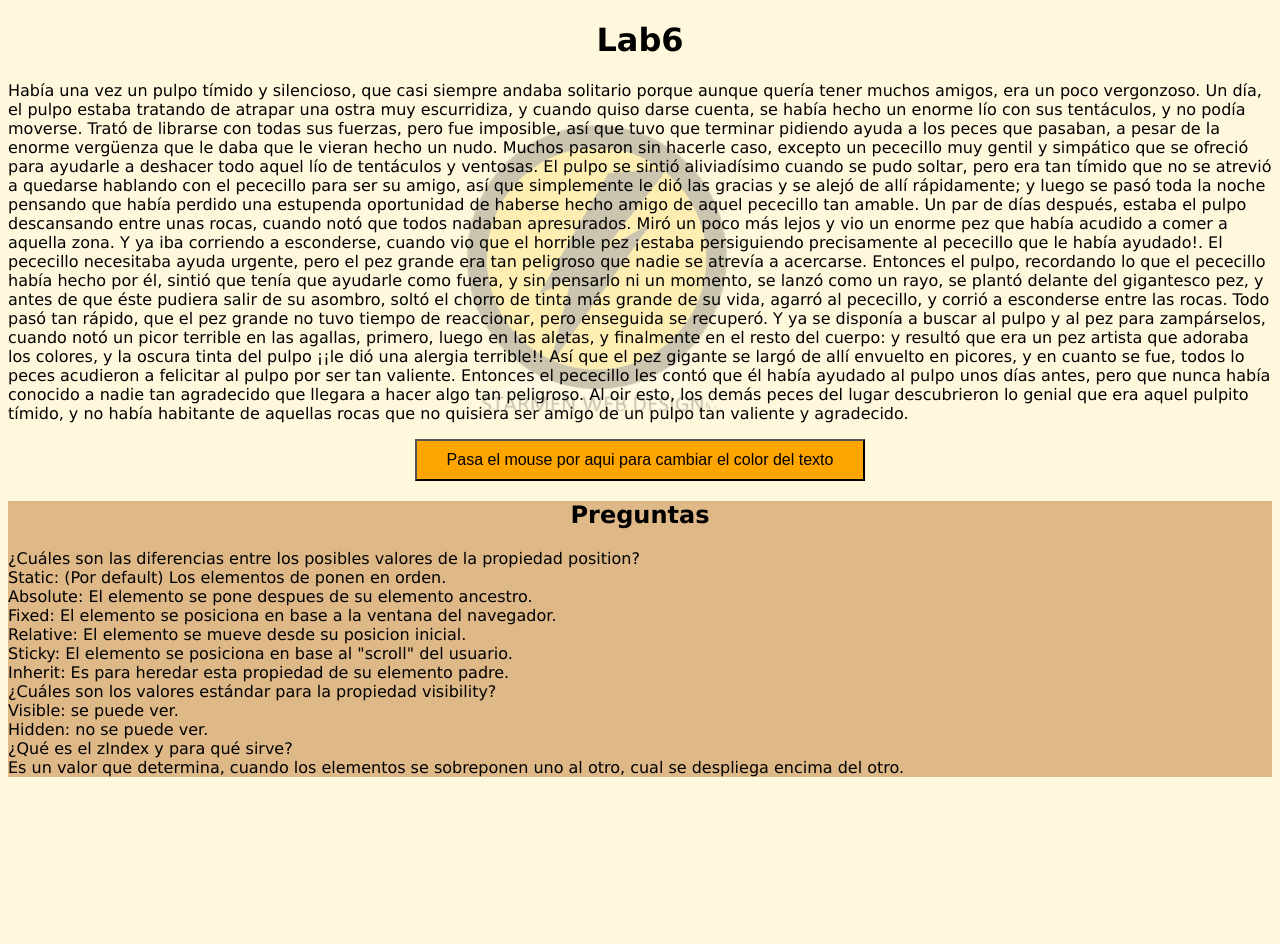
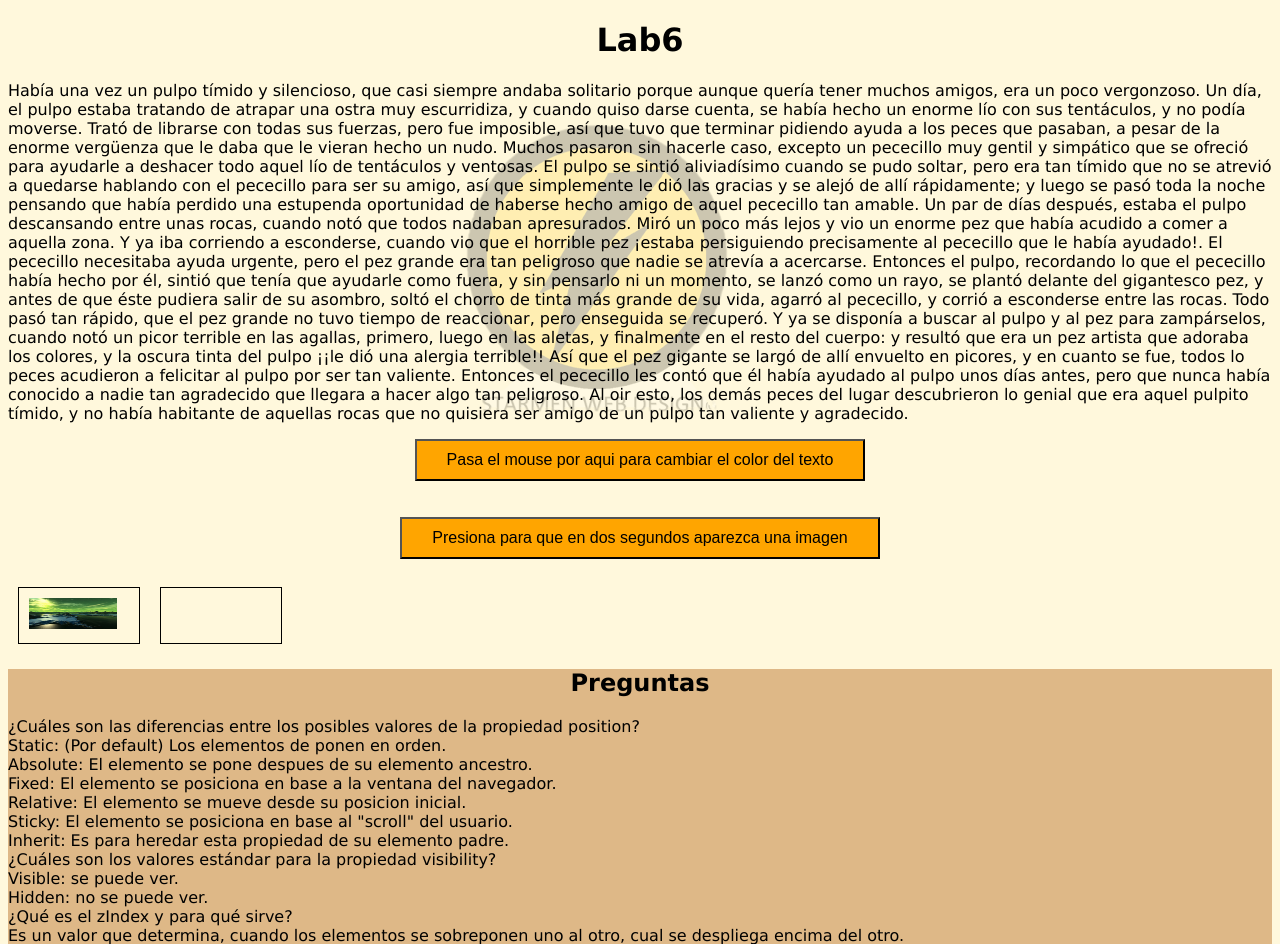
Before and after one commit to a01209519/Daw, a PHP site: page /Lab6.html in a window 1280 px wide. Shown: the top 944 px of the page. Before the commit the page ends 777 px from the top, so only its background shows below. Run offline with PHP 8.4, Linux system fonts and the light colour scheme.

Commit message:
Version final(sin comentarios)

```diff
--- a/Lab6/Lab6.html
+++ b/Lab6/Lab6.html
@@ -10,10 +10,17 @@
     <h1>Lab6</h1>
     <div class="imagen"><img src="Starmen.png"></div>
       <p id="texto">Había una vez un pulpo tímido y silencioso, que casi siempre andaba solitario porque aunque quería tener muchos amigos, era un poco vergonzoso. Un día, el pulpo estaba tratando de atrapar una ostra muy escurridiza, y cuando quiso darse cuenta, se había hecho un enorme lío con sus tentáculos, y no podía moverse. Trató de librarse con todas sus fuerzas, pero fue imposible, así que tuvo que terminar pidiendo ayuda a los peces que pasaban, a pesar de la enorme vergüenza que le daba que le vieran hecho un nudo.
-Muchos pasaron sin hacerle caso, excepto un pececillo muy gentil y simpático que se ofreció para ayudarle a deshacer todo aquel lío de tentáculos y ventosas. El pulpo se sintió aliviadísimo cuando se pudo soltar, pero era tan tímido que no se atrevió a quedarse hablando con el pececillo para ser su amigo, así que simplemente le dió las gracias y se alejó de allí rápidamente; y luego se pasó toda la noche pensando que había perdido una estupenda oportunidad de haberse hecho amigo de aquel pececillo tan amable.
-Un par de días después, estaba el pulpo descansando entre unas rocas, cuando notó que todos nadaban apresurados. Miró un poco más lejos y vio un enorme pez que había acudido a comer a aquella zona. Y ya iba corriendo a esconderse, cuando vio que el horrible pez ¡estaba persiguiendo precisamente al pececillo que le había ayudado!. El pececillo necesitaba ayuda urgente, pero el pez grande era tan peligroso que nadie se atrevía a acercarse. Entonces el pulpo, recordando lo que el pececillo había hecho por él, sintió que tenía que ayudarle como fuera, y sin pensarlo ni un momento, se lanzó como un rayo, se plantó delante del gigantesco pez, y antes de que éste pudiera salir de su asombro, soltó el chorro de tinta más grande de su vida, agarró al pececillo, y corrió a esconderse entre las rocas. Todo pasó tan rápido, que el pez grande no tuvo tiempo de reaccionar, pero enseguida se recuperó. Y ya se disponía a buscar al pulpo y al pez para zampárselos, cuando notó un picor terrible en las agallas, primero, luego en las aletas, y finalmente en el resto del cuerpo: y resultó que era un pez artista que adoraba los colores, y la oscura tinta del pulpo ¡¡le dió una alergia terrible!!
-Así que el pez gigante se largó de allí envuelto en picores, y en cuanto se fue, todos lo peces acudieron a felicitar al pulpo por ser tan valiente. Entonces el pececillo les contó que él había ayudado al pulpo unos días antes, pero que nunca había conocido a nadie tan agradecido que llegara a hacer algo tan peligroso. Al oir esto, los demás peces del lugar descubrieron lo genial que era aquel pulpito tímido, y no había habitante de aquellas rocas que no quisiera ser amigo de un pulpo tan valiente y agradecido.</p>
-    <center><button class="button" id="button">Pasa el mouse por aqui para cambiar el color del texto</button></center>
+  Muchos pasaron sin hacerle caso, excepto un pececillo muy gentil y simpático que se ofreció para ayudarle a deshacer todo aquel lío de tentáculos y ventosas. El pulpo se sintió aliviadísimo cuando se pudo soltar, pero era tan tímido que no se atrevió a quedarse hablando con el pececillo para ser su amigo, así que simplemente le dió las gracias y se alejó de allí rápidamente; y luego se pasó toda la noche pensando que había perdido una estupenda oportunidad de haberse hecho amigo de aquel pececillo tan amable.
+  Un par de días después, estaba el pulpo descansando entre unas rocas, cuando notó que todos nadaban apresurados. Miró un poco más lejos y vio un enorme pez que había acudido a comer a aquella zona. Y ya iba corriendo a esconderse, cuando vio que el horrible pez ¡estaba persiguiendo precisamente al pececillo que le había ayudado!. El pececillo necesitaba ayuda urgente, pero el pez grande era tan peligroso que nadie se atrevía a acercarse. Entonces el pulpo, recordando lo que el pececillo había hecho por él, sintió que tenía que ayudarle como fuera, y sin pensarlo ni un momento, se lanzó como un rayo, se plantó delante del gigantesco pez, y antes de que éste pudiera salir de su asombro, soltó el chorro de tinta más grande de su vida, agarró al pececillo, y corrió a esconderse entre las rocas. Todo pasó tan rápido, que el pez grande no tuvo tiempo de reaccionar, pero enseguida se recuperó. Y ya se disponía a buscar al pulpo y al pez para zampárselos, cuando notó un picor terrible en las agallas, primero, luego en las aletas, y finalmente en el resto del cuerpo: y resultó que era un pez artista que adoraba los colores, y la oscura tinta del pulpo ¡¡le dió una alergia terrible!!
+  Así que el pez gigante se largó de allí envuelto en picores, y en cuanto se fue, todos lo peces acudieron a felicitar al pulpo por ser tan valiente. Entonces el pececillo les contó que él había ayudado al pulpo unos días antes, pero que nunca había conocido a nadie tan agradecido que llegara a hacer algo tan peligroso. Al oir esto, los demás peces del lugar descubrieron lo genial que era aquel pulpito tímido, y no había habitante de aquellas rocas que no quisiera ser amigo de un pulpo tan valiente y agradecido.</p>
+    <center><button class="button" id="button">Pasa el mouse por aqui para cambiar el color del texto</button></center><br><br>
+    <center><button class="button" id="ima">Presiona para que en dos segundos aparezca una imagen</button></center><br>
+    <center><div id="imagen"></div></center>
+    <div id="div1" ondrop="drop(event)" ondragover="allowDrop(event)">
+ 	 <img src="paisaje.png" draggable="true" ondragstart="drag(event)" id="drag1" width="88" height="31">
+	</div>
+
+<div id="div2" ondrop="drop(event)" ondragover="allowDrop(event)"></div><br><br><br><br>
     <footer>
       <h2>Preguntas</h2>
         <p>
--- a/Lab6/script.js
+++ b/Lab6/script.js
@@ -1,9 +1,31 @@
 function cambiar_texto(){
 	document.getElementById("texto").style.color = "red";
 }
+
 function original(){
 	document.getElementById("texto").style.color = "black";
 }
 
+function pintar(){
+	document.getElementById("imagen").innerHTML = "<img class=\"paisa\" src=\"paisaje.png\">";
+}
+function aparecer(){
+	let Myvar = setTimeout(pintar,2000);
+}
+function allowDrop(ev) {
+  ev.preventDefault();
+}
+
+function drag(ev) {
+  ev.dataTransfer.setData("text", ev.target.id);
+}
+
+function drop(ev) {
+  ev.preventDefault();
+  var data = ev.dataTransfer.getData("text");
+  ev.target.appendChild(document.getElementById(data));
+}
+
 document.getElementById("button").onmouseover = cambiar_texto;
 document.getElementById("button").onmouseout = original;
+document.getElementById("ima").onclick = aparecer;
--- a/Lab6/style.css
+++ b/Lab6/style.css
@@ -19,7 +19,7 @@ p{
 div.imagen{
 	opacity: 0.2;
 	z-index: -1;
-	position: absolute;
+	position: fixed;
 	right: 210px;
 	top: -10px;
 }
@@ -29,3 +29,15 @@ div.imagen{
 	padding: 10px 30px;
 	font-size: 16px;
 }
+.paisa{
+	height: 200px;
+	width: 300px;
+}
+#div1, #div2 {
+  float: left;
+  width: 100px;
+  height: 35px;
+  margin: 10px;
+  padding: 10px;
+  border: 1px solid black;
+}
```
Also changed, not shown: Lab6/paisaje.png (added).
